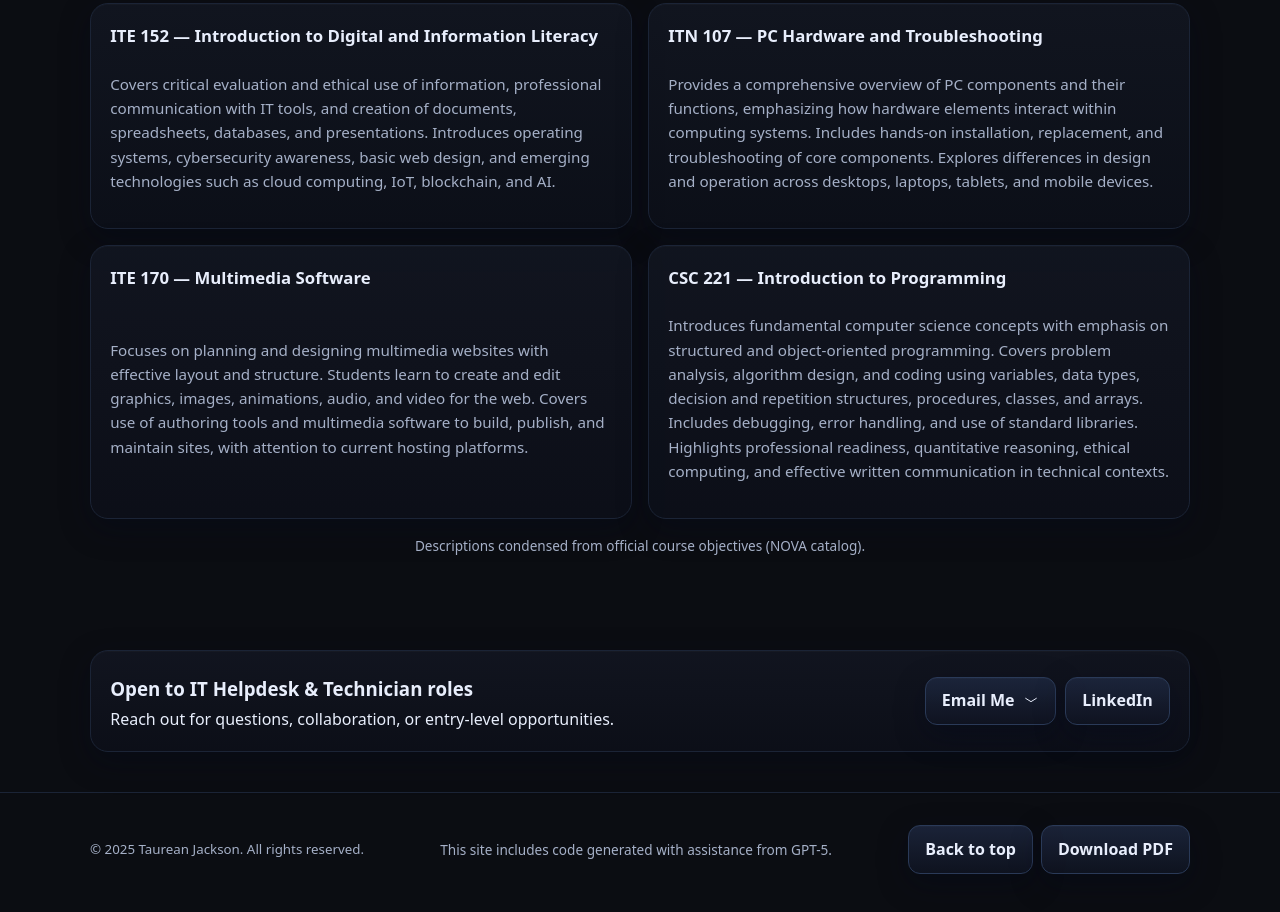
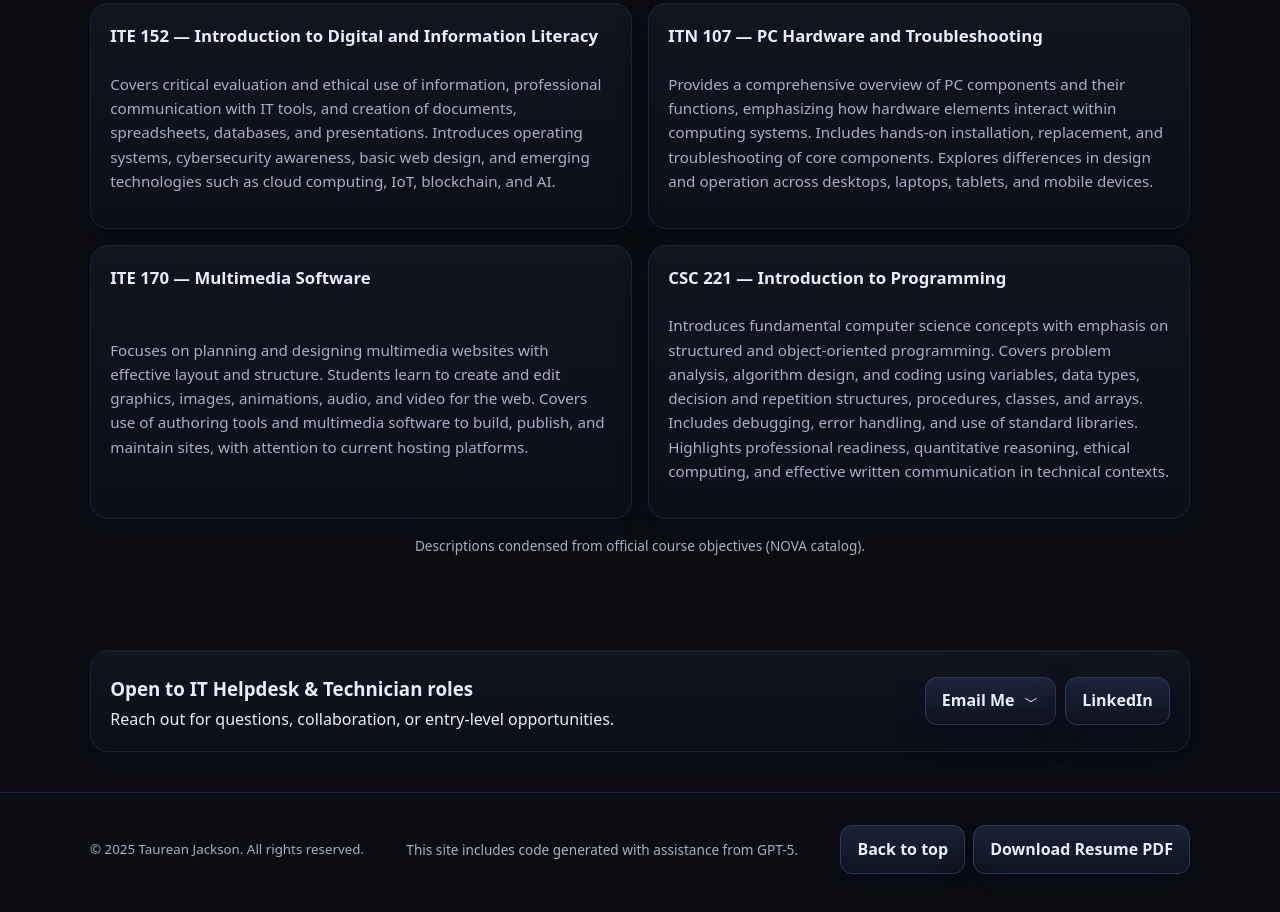
Before and after one commit to tjjackson0122/resume-site, a plain HTML site: page index.html in a window 1280 px wide. Shown: the part 2916-3828 px from the top of the page. Drawn offline with Linux system fonts and the light colour scheme.

Commit message:
fixed typo

```diff
--- a/index.html
+++ b/index.html
@@ -416,7 +416,7 @@
   <small style="color:var(--muted); font-size:.85rem;">This site includes code generated with assistance from GPT-5.</small>
   <div class="flex-row-gap" style="gap:.5rem;">
           <a class="btn" href="#top">Back to top</a>
-          <a class="btn" href="Resume.pdf" download title="Download PDF Resume">Download PDF</a>
+          <a class="btn" href="Resume.pdf" download title="Download PDF Resume">Download Resume PDF</a>
         </div>
       </div>
     </footer>
```
